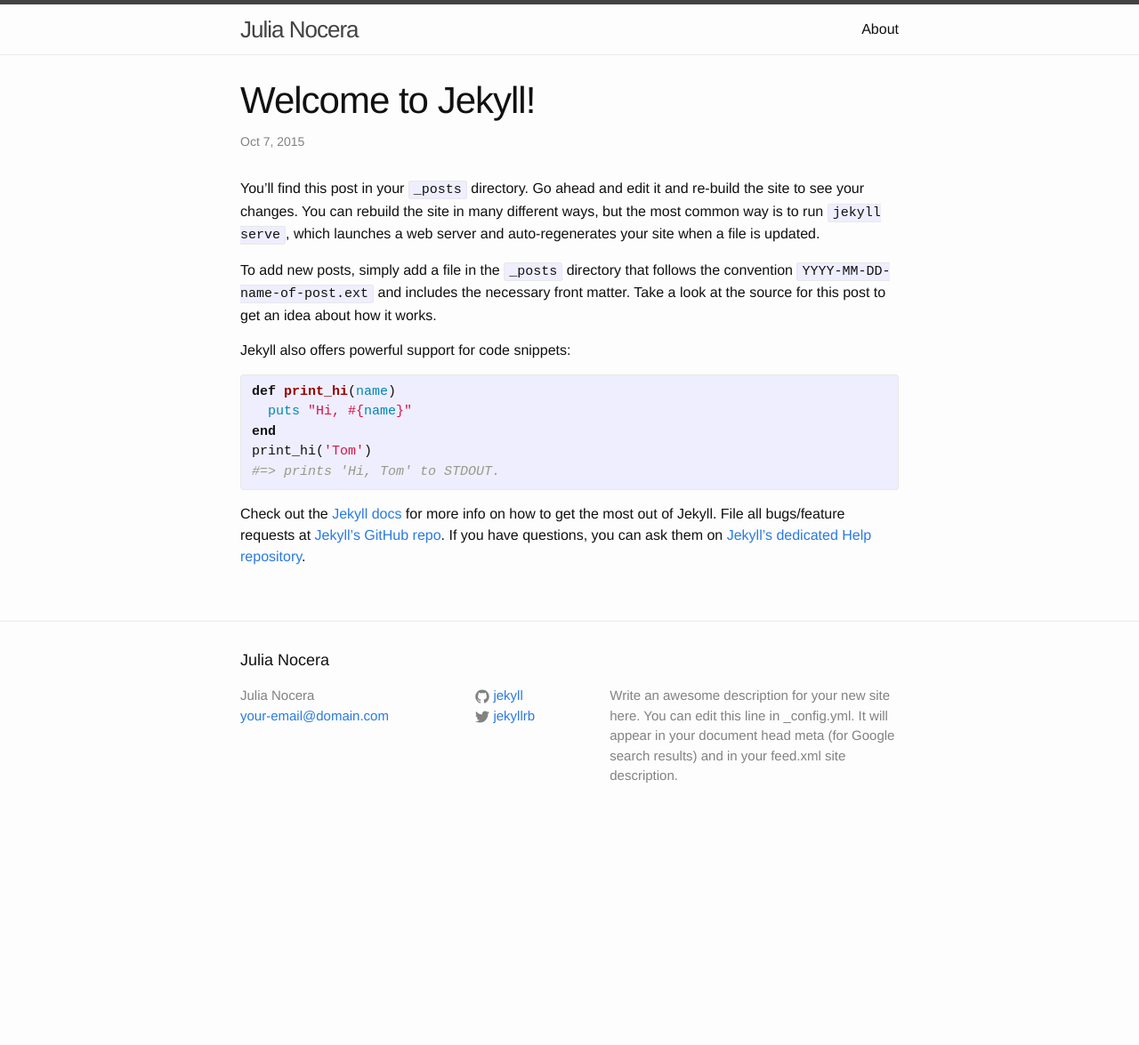
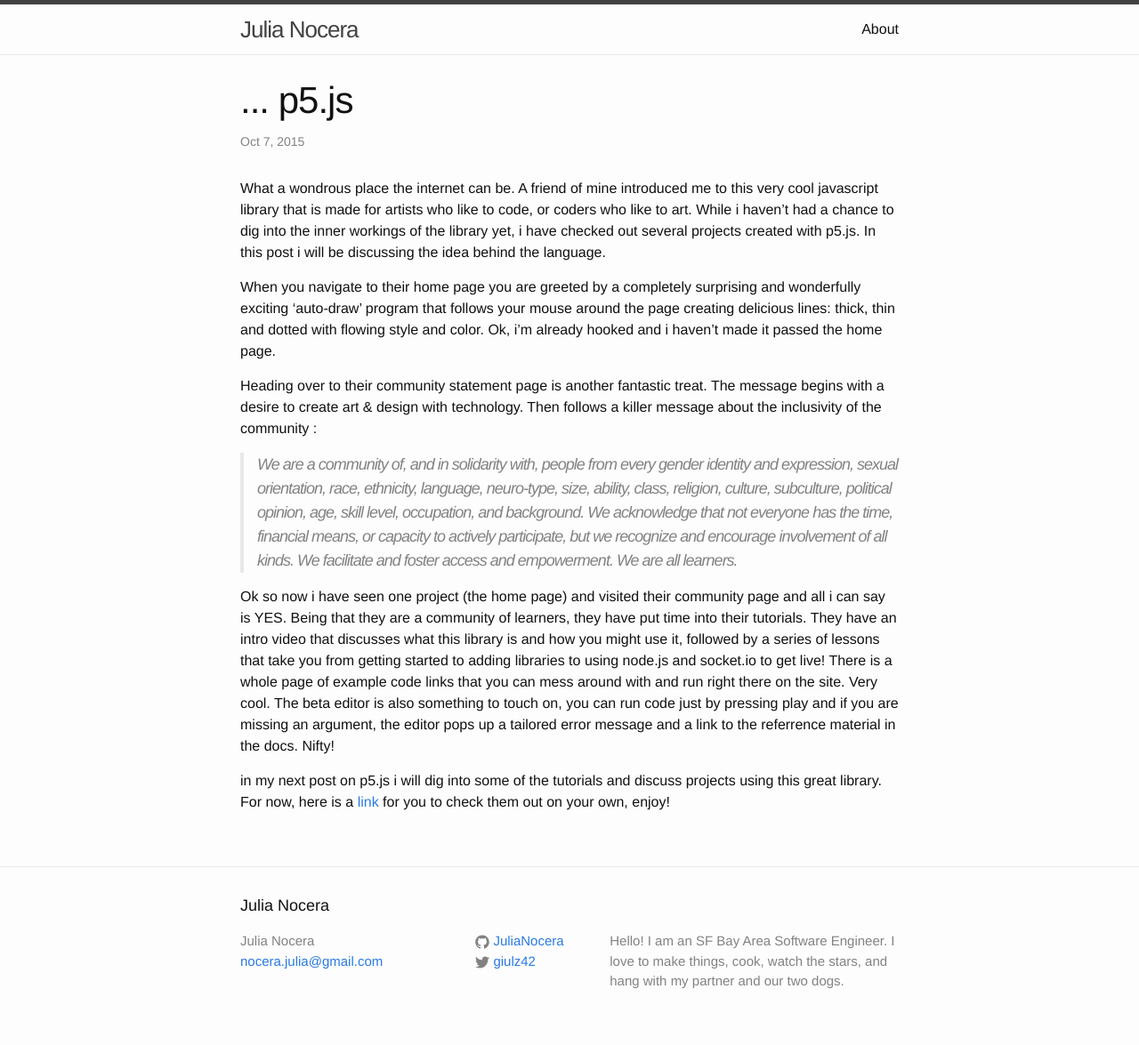
Before and after one commit to JuliaNocera/JuliaNocera.github.io, a Jekyll site: the page built from _posts/2015-10-07-welcome-to-jekyll.markdown, in a window 1280 px wide. Shown: the whole page at 89% size. Built offline with Jekyll 4.4.1, drawn with Linux system fonts in a browser that asks for light colours; before the commit the page ends 944 px from its top, so only the background shows below that.

Commit message:
adds first blog post (p5js) and personalizes name, email, twitter and github links

```diff
--- a/_config.yml
+++ b/_config.yml
@@ -1,14 +1,12 @@
 # Site settings
 title: Julia Nocera
-email: your-email@domain.com
+email: nocera.julia@gmail.com
 description: > # this means to ignore newlines until "baseurl:"
-  Write an awesome description for your new site here. You can edit this
-  line in _config.yml. It will appear in your document head meta (for
-  Google search results) and in your feed.xml site description.
+  Hello! I am an SF Bay Area Software Engineer. I love to make things, cook, watch the stars, and hang with my partner and our two dogs.
 baseurl: "" # the subpath of your site, e.g. /blog/
 url: "http://yourdomain.com" # the base hostname & protocol for your site
-twitter_username: jekyllrb
-github_username:  jekyll
+twitter_username: giulz42
+github_username:  JuliaNocera
 
 # Build settings
 markdown: kramdown
--- a/_posts/2015-10-07-welcome-to-jekyll.markdown
+++ b/_posts/2015-10-07-welcome-to-jekyll.markdown
@@ -1,25 +1,19 @@
 ---
 layout: post
-title:  "Welcome to Jekyll!"
-date:   2015-10-07 20:31:23
+title:  "... p5.js"
+date:   2015-10-07 21:55:00
 categories: jekyll update
 ---
-You’ll find this post in your `_posts` directory. Go ahead and edit it and re-build the site to see your changes. You can rebuild the site in many different ways, but the most common way is to run `jekyll serve`, which launches a web server and auto-regenerates your site when a file is updated.
+What a wondrous place the internet can be. A friend of mine introduced me to this very cool javascript library that is made for artists who like to code, or coders who like to art. While i haven’t had a chance to dig into the inner workings of the library yet, i have checked out several projects created with p5.js. In this post i will be discussing the idea behind the language.
 
-To add new posts, simply add a file in the `_posts` directory that follows the convention `YYYY-MM-DD-name-of-post.ext` and includes the necessary front matter. Take a look at the source for this post to get an idea about how it works.
+When you navigate to their home page you are greeted by a completely surprising and wonderfully exciting ‘auto-draw’ program that follows your mouse around the page creating delicious lines: thick, thin and dotted with flowing style and color. Ok, i’m already hooked and i haven’t made it passed the home page.
 
-Jekyll also offers powerful support for code snippets:
+Heading over to their community statement page is another fantastic treat. The message begins with a desire to create art & design with technology. Then follows a killer message about the inclusivity of the community :
 
-{% highlight ruby %}
-def print_hi(name)
-  puts "Hi, #{name}"
-end
-print_hi('Tom')
-#=> prints 'Hi, Tom' to STDOUT.
-{% endhighlight %}
+> We are a community of, and in solidarity with, people from every gender identity and expression, sexual orientation, race, ethnicity, language, neuro-type, size, ability, class, religion, culture, subculture, political opinion, age, skill level, occupation, and background. We acknowledge that not everyone has the time, financial means, or capacity to actively participate, but we recognize and encourage involvement of all kinds. We facilitate and foster access and empowerment. We are all learners.
 
-Check out the [Jekyll docs][jekyll] for more info on how to get the most out of Jekyll. File all bugs/feature requests at [Jekyll’s GitHub repo][jekyll-gh]. If you have questions, you can ask them on [Jekyll’s dedicated Help repository][jekyll-help].
+Ok so now i have seen one project (the home page) and visited their community page and all i can say is YES. Being that they are a community of learners, they have put time into their tutorials. They have an intro video that discusses what this library is and how you might use it, followed by a series of lessons that take you from getting started to adding libraries to using node.js and socket.io to get live! There is a whole page of example code links that you can mess around with and run right there on the site. Very cool. The beta editor is also something to touch on, you can run code just by pressing play and if you are missing an argument, the editor pops up a tailored error message and a link to the referrence material in the docs. Nifty!
 
-[jekyll]:      http://jekyllrb.com
-[jekyll-gh]:   https://github.com/jekyll/jekyll
-[jekyll-help]: https://github.com/jekyll/jekyll-help
+in my next post on p5.js i will dig into some of the tutorials and discuss projects using this great library. For now, here is a [link][p5] for you to check them out on your own, enjoy!
+
+[p5]: http://p5js.org
```
